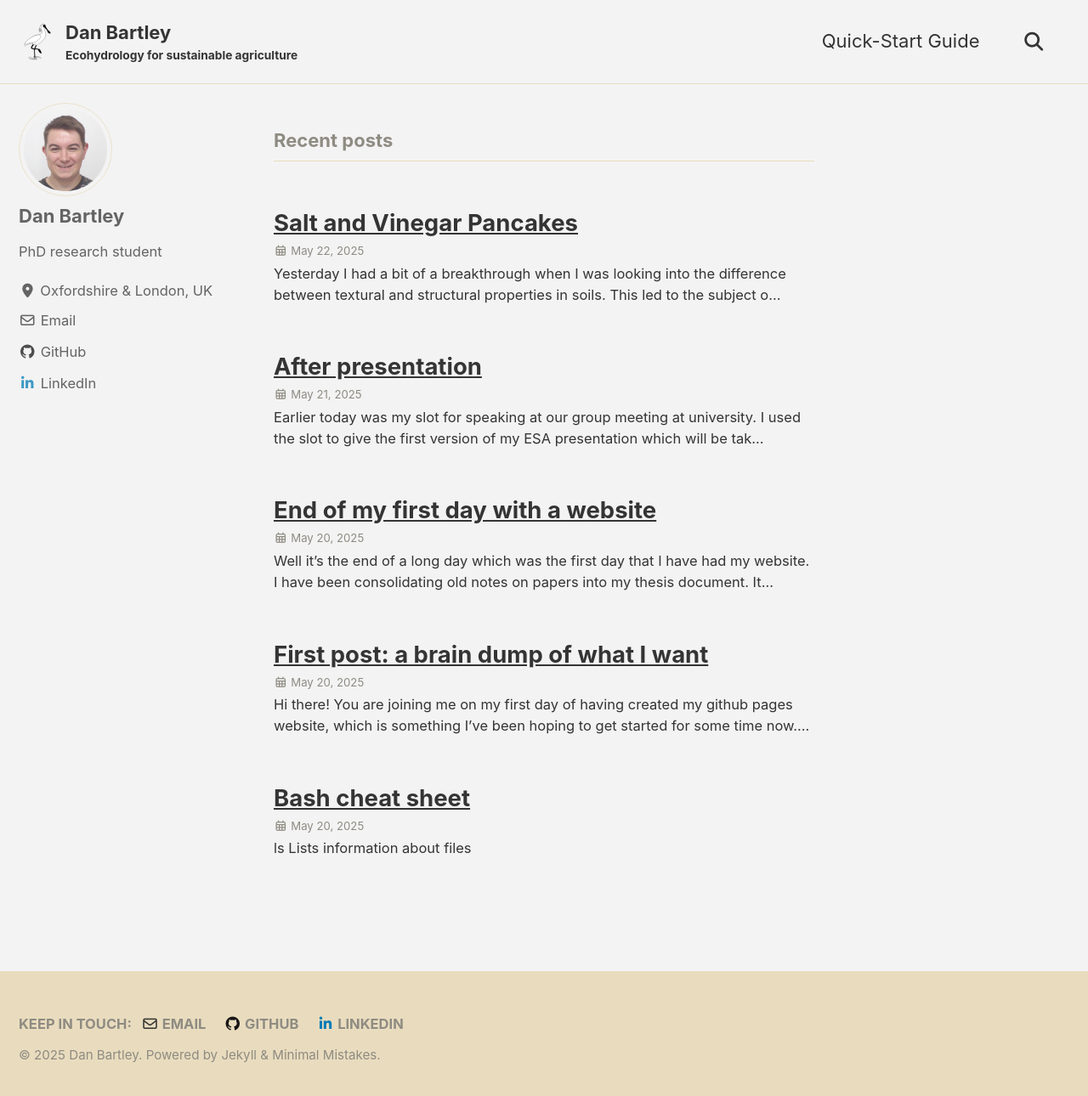
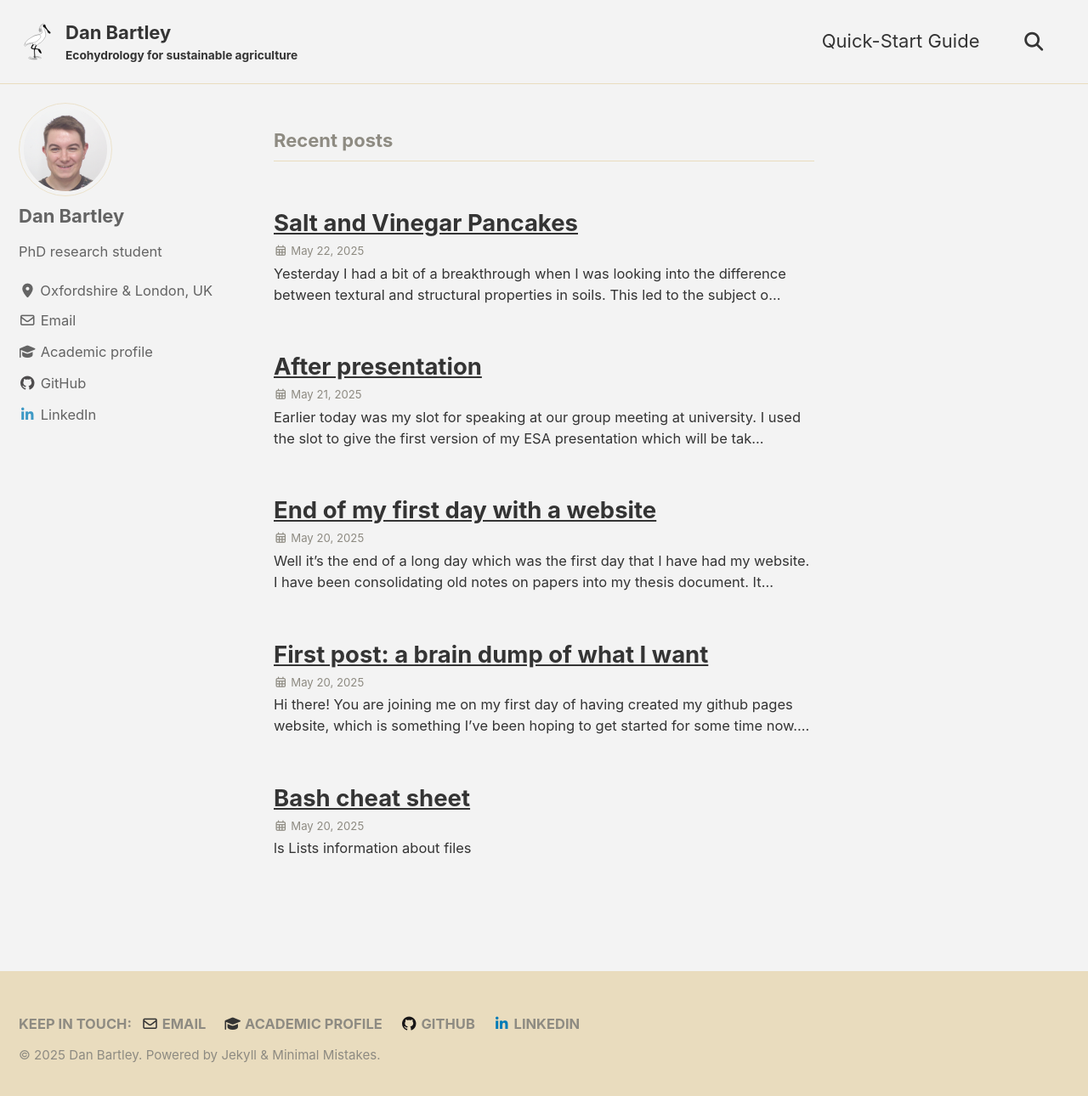
Before and after one commit to dpb-hydro/dpb-hydro.github.io, a Jekyll site: the page built from index.html, in a window 1280 px wide and 1297 px high. Shown: the top 1290 px of the window at 85% size. Built offline with Jekyll 4.4.1, drawn with Linux system fonts in a browser that asks for light colours; cached includes are drawn as plain includes; the list of posts is cut into pages by our own code.

Commit message:
Added Imperial profile

```diff
--- a/_config.yml
+++ b/_config.yml
@@ -40,6 +40,9 @@ author:
     - label: "Email"
       icon: "far fa-fw fa-envelope"
       url: "mailto:d.bartley24@imperial.ac.uk"
+    - label: "Academic profile"
+      icon: "fas fa-fw fa-graduation-cap"
+      url: "https://profiles.imperial.ac.uk/d.bartley24"
     - label: "GitHub"
       icon: "fab fa-fw fa-github"
       url: "https://github.com/dpb-hydro"
@@ -53,6 +56,9 @@ footer:
     - label: "Email"
       icon: "far fa-fw fa-envelope"
       url: "mailto:d.bartley24@imperial.ac.uk"
+    - label: "Academic profile"
+      icon: "fas fa-fw fa-graduation-cap"
+      url: "https://profiles.imperial.ac.uk/d.bartley24"
     - label: "GitHub"
       icon: "fab fa-fw fa-github"
       url: "https://github.com/dpb-hydro"
```
